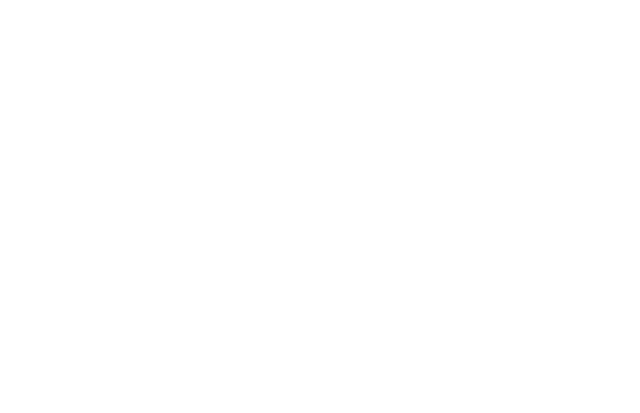
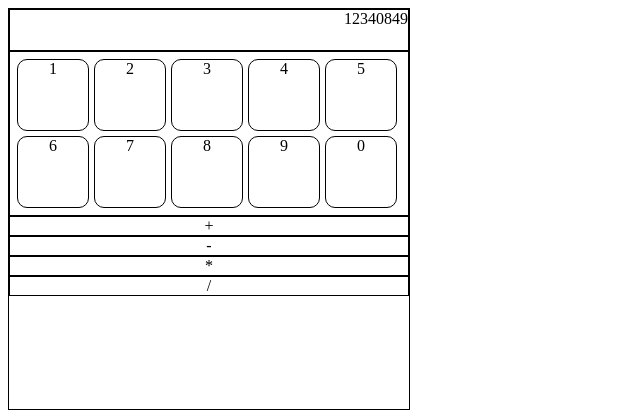
Before and after one commit to wainsix/odin-calculator, a website: page public/index.html in a window 1280 px wide. Shown: the whole page, without its empty margins (0-640 px from the left). Drawn offline with Linux system fonts and the light colour scheme.

Commit message:
css+boxes

```diff
--- a/public/index.html
+++ b/public/index.html
@@ -8,5 +8,25 @@
     <link rel="stylesheet" href="./style.css" />
     <script src="app.js" async defer></script>
   </head>
-  <body></body>
+  <body>
+    <div id="calc">
+      <div id="screen">12340849</div>
+      <div id="numbox">
+        <div id="num1" class="num">1</div>
+        <div id="num2" class="num">2</div>
+        <div id="num3" class="num">3</div>
+        <div id="num4" class="num">4</div>
+        <div id="num5" class="num">5</div>
+        <div id="num6" class="num">6</div>
+        <div id="num7" class="num">7</div>
+        <div id="num8" class="num">8</div>
+        <div id="num9" class="num">9</div>
+        <div id="num0" class="num">0</div>
+      </div>
+      <div class="calcs" id="add">+</div>
+      <div class="calcs" id="sub">-</div>
+      <div class="calcs" id="multi">*</div>
+      <div class="calcs" id="div">/</div>
+    </div>
+  </body>
 </html>
--- a/public/style.css
+++ b/public/style.css
@@ -0,0 +1,30 @@
+div {
+  border: 1px solid black;
+}
+#calc {
+  display: flex;
+  flex-direction: column;
+  height: 400px;
+  width: 400px;
+}
+#numbox {
+  display: flex;
+  flex-direction: row;
+  flex-wrap: wrap;
+  padding: 7px;
+  gap: 5px;
+}
+#screen {
+  text-align: right;
+  height: 40px;
+}
+.num {
+  height: 70px;
+  width: 70px;
+  border-radius: 10px;
+  text-align: center;
+}
+
+.calcs {
+  text-align: center;
+}
```
